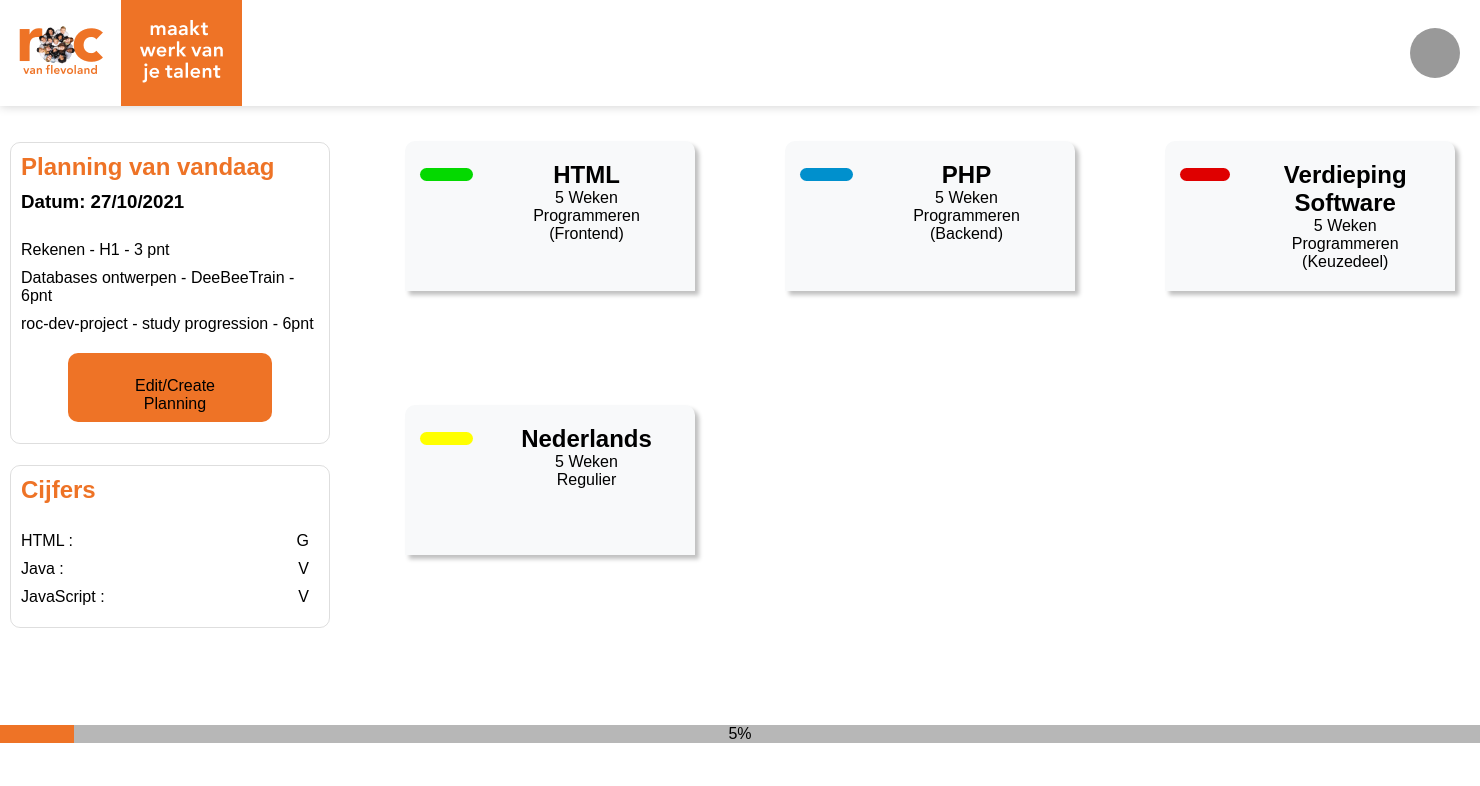
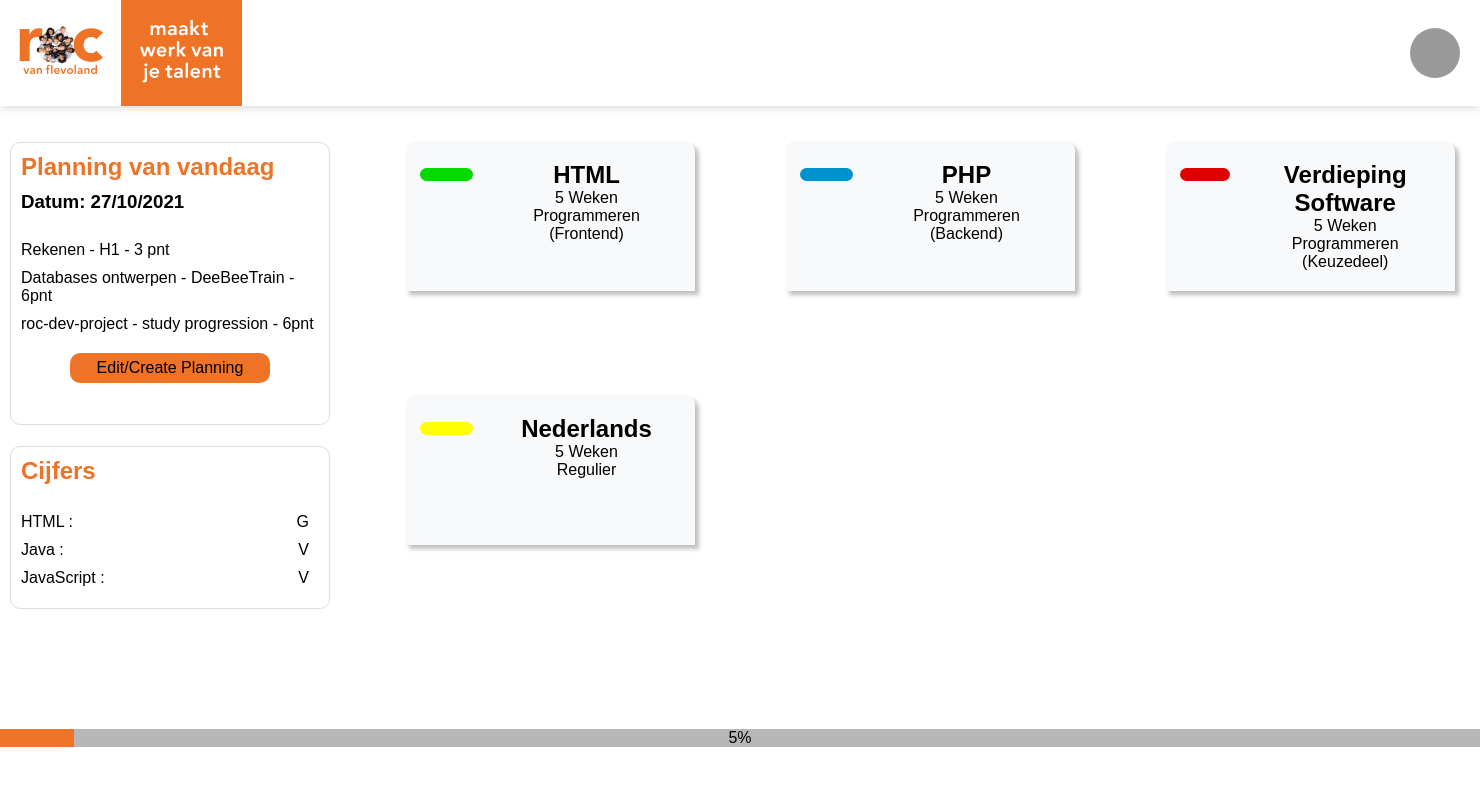
Before and after one commit to oscarlemstra/roc-dev-project, a PHP site: page /pages/study-progression/index.php in a window 1480 px wide. Shown: the top 786 px of the page. Run offline with PHP 8.4, Linux system fonts and the light colour scheme.

Commit message:
cleaned up the code

```diff
--- a/javascript/study-progression.js
+++ b/javascript/study-progression.js
@@ -10,7 +10,7 @@ let currentAccordion;
 profile.addEventListener("click", openProfileMenu);
 
 function openProfileMenu() {
-  profileMenu.style.display = "block";
+  profileMenu.style.display = "flex";
   profile.addEventListener("click", closeProfileMenu);
   profile.removeEventListener("click", openProfileMenu);
 }
--- a/pages/study-progression/index.php
+++ b/pages/study-progression/index.php
@@ -41,6 +41,7 @@ session_start();
         <br>
         <a class="color-roc-white-text" href="#">Vakken</a>
     </div>
+
     <div class="planning-and-grades">
 
 
@@ -53,7 +54,7 @@ session_start();
             //dus bvbmet een foreach die elke vak als een div echo-ed
             //als er teveel ruimte is echo maar een <br> erbij of voeg wat padding/margin toe   ?>
             <p>Rekenen - H1 - 3 pnt</p><p>Databases ontwerpen - DeeBeeTrain - 6pnt</p><p>roc-dev-project - study progression - 6pnt</p>
-            <a href="#"><div class="color-roc-orange planning-create-button"><p class="text-align-middle">Edit/Create Planning</p></div></a>
+            <a href="#"><div class="color-roc-orange planning-create-button"><span>Edit/Create Planning</span></div></a>
         </div>
 
         <div class="grades">
--- a/pages/study-progression/indexDesktop.php
+++ b/pages/study-progression/indexDesktop.php
@@ -10,7 +10,7 @@ session_start();
     <meta http-equiv="X-UA-Compatible" content="IE=edge">
     <meta name="viewport" content="width=device-width, initial-scale=1.0">
     <link rel="icon" href="../../images/02_ROCvF_logo_PLAT_RGB%201.png" /> <!--needs a favicon here (roc-dev logo or software dev opleiding logo)-->
-    <link rel="stylesheet" href="../../styles/universal.css">
+    <link rel="stylesheet" href="../../styles/desktop.css">
     <title>Study Progression</title>
 </head>
 <body>
--- a/styles/universal.css
+++ b/styles/universal.css
@@ -61,11 +61,15 @@ a {
 .container {
   background-color: white;
   align-content: center;
+  margin-bottom: 25px;
 }
 
 /* Mobile */
 
 .header {
+  display: flex;
+  justify-content: space-between;
+  align-items: center;
   height: 106px;
   box-shadow: 0 0 10px rgba(0, 0, 0, 0.199);
 }
@@ -107,9 +113,12 @@ a {
 }
 
 .planning-create-button {
-  margin: 20px auto 0 auto;
-  width: 204px;
-  height: 69px;
+  display: flex;
+  justify-content: center;
+  align-items: center;
+  width: 200px;
+  height: 30px;
+  margin: 20px auto;
   border-radius: 10px;
 }
 
@@ -139,13 +148,11 @@ a {
     border-bottom-right-radius: 10px;*/
   box-shadow: 4px 4px 4px rgba(0, 0, 0, 0.25);
 }
-.subject-color-container {
-}
+
 .subject-container__text {
   flex-grow: 1;
 }
-.subject-container > * {
-}
+
 .subject-color-container {
   width: 53px;
   height: 13px;
@@ -260,25 +240,6 @@ a {
     border-radius: 10px;
   }
 
-  .planning h2,
-  .planning h3,
-  .planning p {
-    margin: 10px 0 0 10px;
-  }
-
-  .planning-create-button {
-    margin: 20px auto 0 auto;
-    width: 204px;
-    height: 69px;
-    border-radius: 10px;
-  }
-
-  .text-align-middle {
-    margin: 0;
-    padding: 1.5em 1.5em;
-    text-align: center;
-  }
-
   .grades {
     grid-area: grades;
     width: 320px;
@@ -311,69 +257,6 @@ a {
     grid-auto-rows: minmax(auto, auto);
     margin: 21px auto 0 auto;
   }
-
-  .subject-container {
-    display: flex;
-    overflow: hidden;
-    cursor: pointer;
-    gap: 5px;
-    width: 290px;
-    min-height: 150px;
-    margin: 20px auto 0 auto;
-    padding-top: 20px;
-    background-color: #f8f9fa;
-    border-top-left-radius: 10px;
-    border-top-right-radius: 10px;
-    /*    border-bottom-left-radius: 10px;
-            border-bottom-right-radius: 10px;*/
-    box-shadow: 4px 4px 4px rgba(0, 0, 0, 0.25);
-  }
-
-  .subject-color-container {
-  }
-
-  .subject-container__text {
-    flex-grow: 1;
-  }
-
-  .subject-container > * {
-  }
-
-  .subject-color-container {
-    width: 53px;
-    height: 13px;
-    margin: 7px 0 0 15px;
-    border-radius: 200px;
-  }
-
-  .subject-text-lower {
-    padding-top: 35px;
-  }
-
-  .panel {
-    padding: 0 18px;
-    text-align: center;
-    background-color: #f8f9fa;
-    width: 290px;
-    max-height: 0;
-    margin: 0 auto 0 auto;
-    border-bottom-left-radius: 10px;
-    border-bottom-right-radius: 10px;
-    box-shadow: 4px 4px 4px rgba(0, 0, 0, 0.25);
-    overflow: hidden;
-    transition: max-height 0.2s ease-out;
-  }
-
-  .progression-meter {
-    box-sizing: content-box;
-    height: 18.4px;
-    position: sticky;
-    bottom: 0;
-    margin: 0 0 0 0;
-    background: linear-gradient(to right, #ee7326 5%, #b7b7b7 0);
-    padding: 0;
-    text-align: center;
-  }
 }
 
 /* Desktop */
@@ -383,8 +266,7 @@ a {
     display: grid;
     grid-template-columns: 340px 1fr;
     gap: 15px;
-    margin-bottom: 97px;
-    /* position: relative; */
+    margin-bottom: 120px;
   }
 
   .header {
```
Also changed, not shown: other parts of styles/universal.css (+8 -54 lines).
